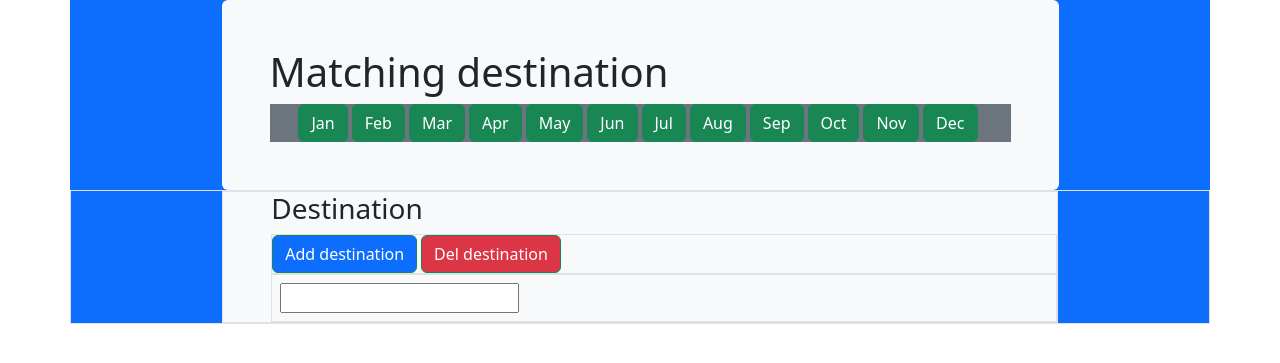
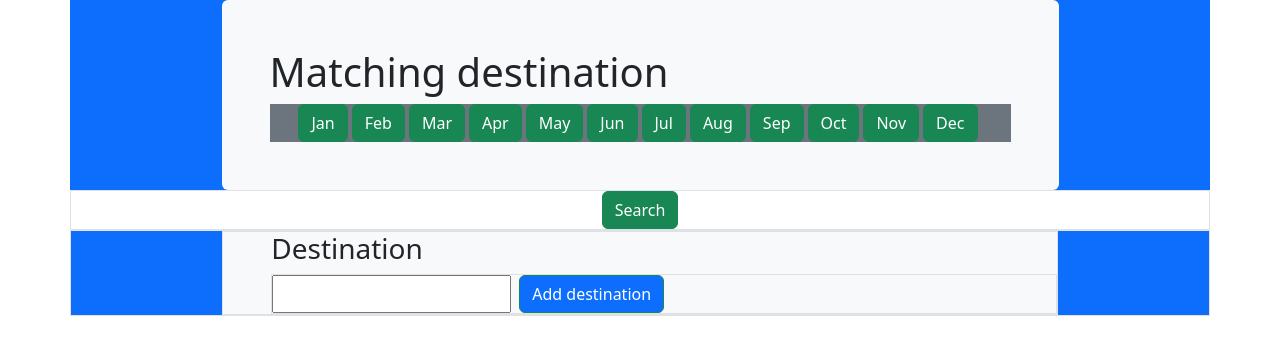
Before and after one commit to Bill-khk/Cross-plane, a Flask app: page / in a window 1280 px wide. Shown: the part 72-435 px from the top of the page. Run offline with Flask 3, Linux system fonts and the light colour scheme.

Commit message:
Changing structure - See todo

```diff
--- a/main.py
+++ b/main.py
@@ -17,14 +17,12 @@ headers = {
 }
 
 
-# TODO :
-# 1 - HTML - Add destination button
-# 2 - Managing Airport list names and suggestion
-# 3 - Connecting to the API
-# 4 - Look for Plane for this destination
-# 5 - Display best options
-# 6 - Add another destination
-# 7 - Display best options based on both destination
+# TODO Create for for destination
+# Implement the form in HTML
+# Get the data in change destination and store it :
+dest = []
+# Retrieve dests and date for API request
+
 
 @app.route("/")
 def home():
@@ -48,19 +46,19 @@ def change_dest(value):
     print(f'Based on :{value} - Nb dest changed:{destination}')
     return redirect("/")
 
-@app.route("/search/")
-def search_flight():
-    # TODO: convert to WEB compatible search
+@app.route("/search/<dests>")
+def search_flight(dests):
+    print(dests)
     flight_info = {
         'fly_from': 'LON',
         'date_from': '01/09/2025',
         'date_to': '01/10/2025',
     }
 
-    response = requests.get(f'{URL}/search', params=flight_info, headers=headers)
-    print(response.status_code)
-    print(response.json())
-    return None
+    #response = requests.get(f'{URL}/search', params=flight_info, headers=headers)
+    #print(response.status_code)
+    #print(response.json())
+    return redirect("/")
 
 if __name__ == '__main__':
     app.run()
--- a/templates/index.html
+++ b/templates/index.html
@@ -28,19 +28,19 @@
             </div>
         </div>
     </div>
-
+    <div class="container d-flex justify-content-center border">
+            <a href="{{url_for('search_flight', dests=True)}}" class="btn btn-success bg-success">Search</a>
+    </div>
     <div class="container bg-primary border">
         <div class="bg-body-tertiary ps-5 w-75 mx-auto border">
             <h3>Destination</h3>
             <div class="d-flex flex-row mt-2 border">
-                <a href="{{url_for('change_dest', value=True)}}" class="btn btn-success bg-primary">Add destination</a>
-                <a href="{{url_for('change_dest', value=False)}}" class="ms-1 btn btn-success bg-danger">Del destination</a>
+                <input type="text" id="name">
+                <a href="{{url_for('change_dest', value=True)}}" class="btn btn-success bg-primary ms-2">Add destination</a>
+<!--                <a href="{{url_for('change_dest', value=False)}}" class="ms-1 btn btn-success bg-danger">Del destination</a>-->
             </div>
-            {% for d in range(dest) %}
-                <div class="d-flex flex-row p-2 border">
-                    <input type="text" id="name">
-                </div>
-            {% endfor %}
+
+
         </div>
     </div>
 
```
